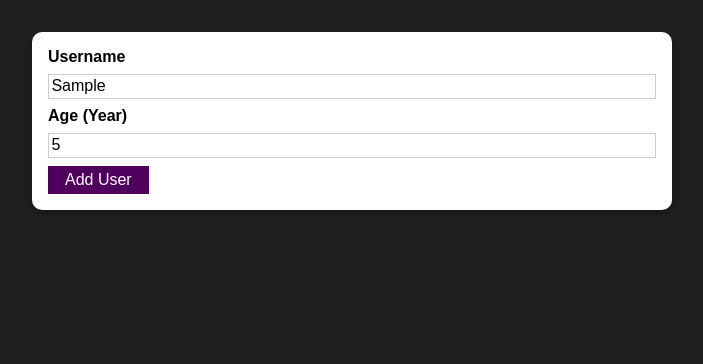
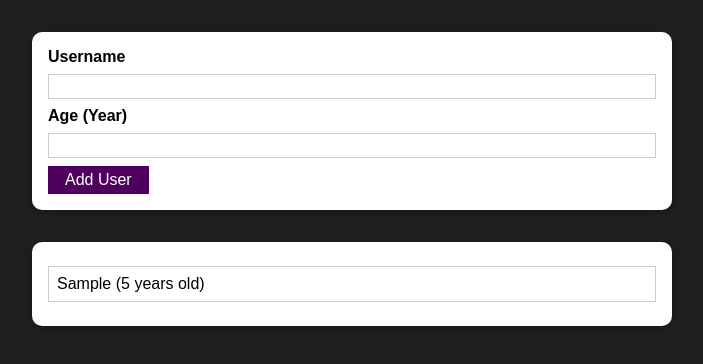
Before and after one commit to hiimhl/React-re, a React (Create React App) app: page / in a window 1280 px wide. Both pictures are taken after typing "Sample", "5" into the empty fields and a click on the button "Add User". Shown: the top 364 px of the page, without its empty margins (288-991 px from the left). Built offline with nearby package versions, Linux system fonts and the light colour scheme.

Commit message:
state, list..

```diff
--- a/src/App.js
+++ b/src/App.js
@@ -1,10 +1,23 @@
-import React from "react";
+import React, { useState } from "react";
 import AddUser from "./components/Users/AddUser";
+import UsersList from "./components/Users/UsersList";
 
 function App() {
+  const [usersList, setUsersList] = useState([]);
+
+  const addUserHandler = (uName, uAge) => {
+    setUsersList((prevUserList) => {
+      return [
+        ...prevUserList,
+        { name: uName, age: uAge, id: Math.random().toString() },
+      ];
+    });
+  };
+  console.log(usersList);
   return (
     <div>
-      <AddUser />
+      <AddUser onAddUser={addUserHandler} />
+      <UsersList users={usersList} />
     </div>
   );
 }
--- a/src/components/Users/AddUser.js
+++ b/src/components/Users/AddUser.js
@@ -1,19 +1,55 @@
 import Card from "../UI/Card";
 import classes from "./AddUser.module.css";
 import Button from "../UI/Button";
+import { useState } from "react";
 
 function AddUser(props) {
+  const [enteredUsername, setEnteredUsername] = useState("");
+  const [enteredAge, setEnteredAge] = useState("");
+
   const addUserHandler = (e) => {
     e.preventDefault();
+
+    if (enteredAge.trim().length === 0 || enteredUsername.trim().length === 0) {
+      return;
+      // 공백을 제거한 length의 값 === 0 이란 뜻.
+    }
+
+    if (+enteredAge < 1) {
+      // input으로 입력된 값은 전부 문자열로 처리되는데(바닐라 js에서)
+      //react에서는 오류가 생길 수 있기 때문에 +를 넣어 입력된 값을 숫자형으로 바꿈.
+      return;
+    }
+    props.onAddUser(enteredUsername, enteredAge);
+    setEnteredAge("");
+    setEnteredUsername("");
+  };
+
+  const usernameChangeHandler = (e) => {
+    setEnteredUsername(e.target.value);
+  };
+  const ageChangeHandler = (e) => {
+    setEnteredAge(e.target.value);
   };
 
   return (
     <Card className={classes.input}>
       <form onSubmit={addUserHandler}>
         <label htmlFor="username">Username</label>
-        <input id="username" type="text" />
-        <label htmlFor="username">Age (Year)</label>
-        <input id="username" type="number" />
+        <input
+          id="username"
+          value={enteredUsername}
+          type="text"
+          onChange={usernameChangeHandler}
+        />
+        <label htmlFor="age">Age (Year)</label>
+        <input
+          id="age"
+          min="1"
+          value={enteredAge}
+          type="number"
+          onChange={ageChangeHandler}
+        />
         <Button type="submit">Add User</Button>
       </form>
     </Card>
--- /dev/null
+++ b/src/components/Users/UsersList.js
@@ -0,0 +1,18 @@
+import classes from "./UsersList.module.css";
+import Card from "../UI/Card";
+
+function UsersList(props) {
+  return (
+    <Card className={classes.users}>
+      <ul>
+        {props.users.map((user) => (
+          <li key={user.id}>
+            {user.name} ({user.age} years old)
+          </li>
+        ))}
+      </ul>
+    </Card>
+  );
+}
+
+export default UsersList;
--- /dev/null
+++ b/src/components/Users/UsersList.module.css
@@ -0,0 +1,16 @@
+.users {
+  margin: 2rem auto;
+  width: 90%;
+  max-width: 40rem;
+}
+
+.users ul {
+  list-style: none;
+  padding: 1rem;
+}
+
+.users li {
+  border: 1px solid #ccc;
+  margin: 0.5rem 0;
+  padding: 0.5rem;
+}
```
Also changed, not shown: 1 other file (tests, documents, lock files or other folders).
